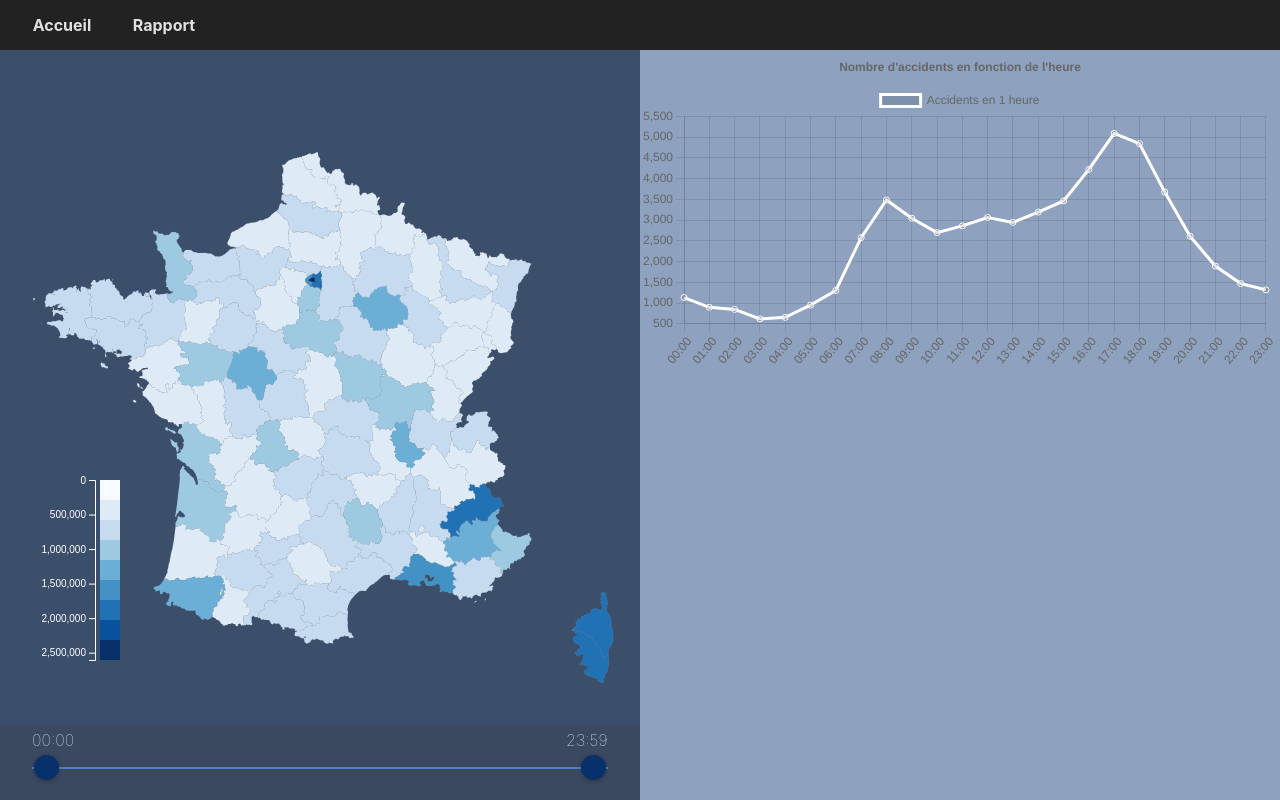
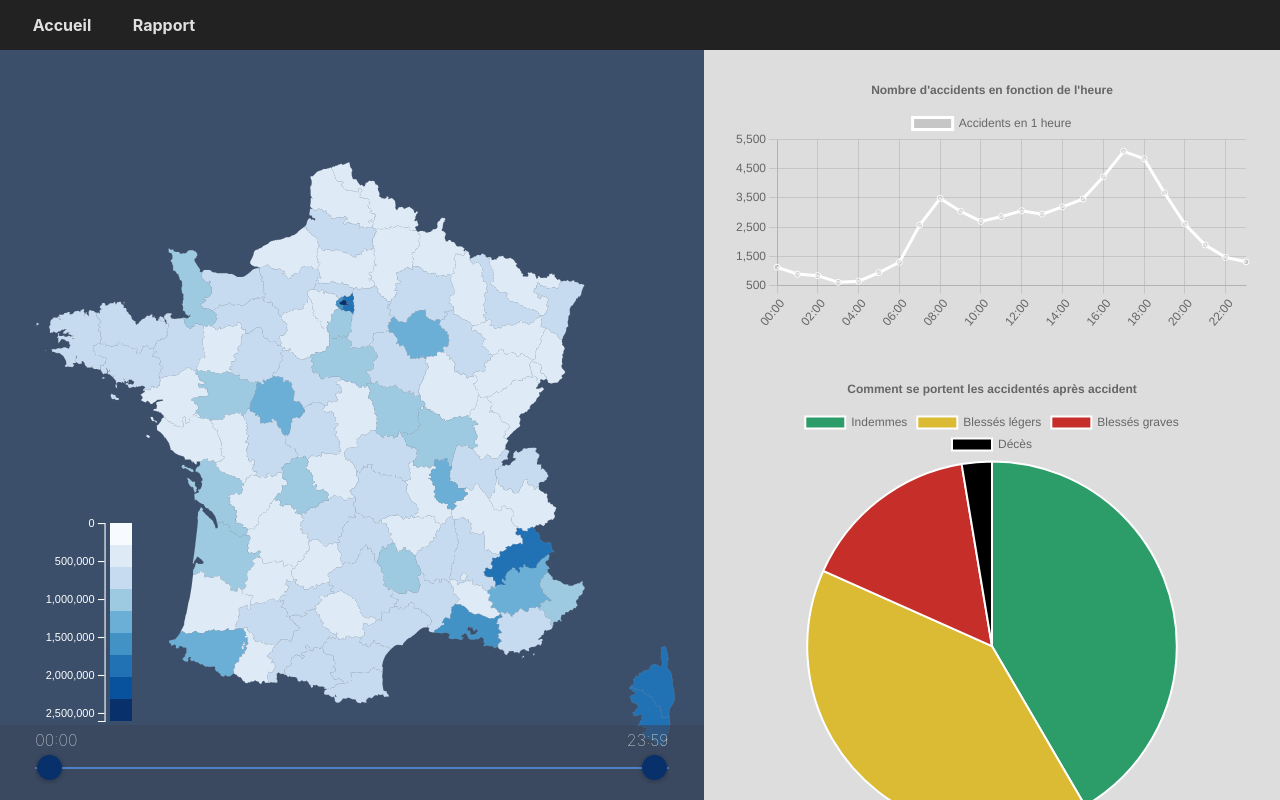
Before and after one commit to matthieu994/OpenData, a plain HTML site: page index.html in a window 1280 px wide. Drawn offline with nearby package versions, Linux system fonts and the light colour scheme.

Commit message:
Ajout d'une pie + formattage page

```diff
--- /dev/null
+++ b/gravite.js
@@ -0,0 +1,41 @@
+(() => {
+        const DATA_COUNT = 4;
+
+        const CHART_COLORS = {
+          fi: '#2c9c69',
+          s: '#dbba34',
+          t: '#c62f29',
+          fo: '#000000'
+        };
+
+        var sum = 55314+53307+20858+3498;
+        const data = {
+        labels: ['Indemmes', 'Blessés légers', 'Blessés graves', 'Décès'],
+        datasets: [
+        {
+          label: 'Comment se portent les accidentés après accident (pourcentage)',
+          data: [55314/sum*100, 53307/sum*100, 20858/sum*100, 3498/sum*100],
+          backgroundColor: Object.values(CHART_COLORS),
+        }]};
+
+        const config = {
+          type: 'pie',
+          data: data,
+          options: {
+            responsive: true,
+            plugins: {
+              legend: {
+              position: 'top',
+              },
+              title: {
+              display: true,
+              text: 'Comment se portent les accidentés après accident'
+              }
+            }
+          },
+        };
+
+        var pieChart = new Chart(
+          document.getElementById('gravite'),
+          config);
+      })();
--- a/index.html
+++ b/index.html
@@ -31,7 +31,12 @@
     </div>
 
     <div id="charts">
-      <canvas id="distrib_hours"></canvas>
+      <div class="graph-container">
+        <canvas id="distrib_hours"></canvas>
+      </div>
+      <div class="pie-container">
+        <canvas id="gravite" height="500px"></canvas>
+      </div>
     </div>
 
     <script>
@@ -44,5 +49,6 @@
     <script src="map.js"></script>
     <script src="range.js"></script>
     <script src="chart.js"></script>
+    <script src="gravite.js"></script>
   </body>
 </html>
--- a/style.css
+++ b/style.css
@@ -332,7 +332,7 @@ body > footer {
 #france {
   position: relative;
   height: 100%;
-  width: 50%;
+  width: 55%;
   overflow: hidden;
 }
 
@@ -342,7 +342,7 @@ body > footer {
   bottom: 0;
   z-index: 9999;
   overflow: hidden;
-  width: 50vw;
+  width: 100%;
   background: #39465a8f;
 }
 
@@ -453,6 +453,24 @@ circle {
 }
 
 #charts {
-  background-color: #8ea1be;
-  width: 50%;
+  float: right;
+  background-color: #dddddd;
+  width: 45%;
+  overflow-y: scroll;
+  padding: 0 0 5% 0;
 }
+
+
+.pie-container {
+  position: relative;
+  width: 100%;
+  padding: 0 10%;
+  margin-top: 7%;
+}
+
+.graph-container {
+  position: relative;
+  width: 100%;
+  padding: 0 5%;
+  margin: 4% 0;
+}
```
